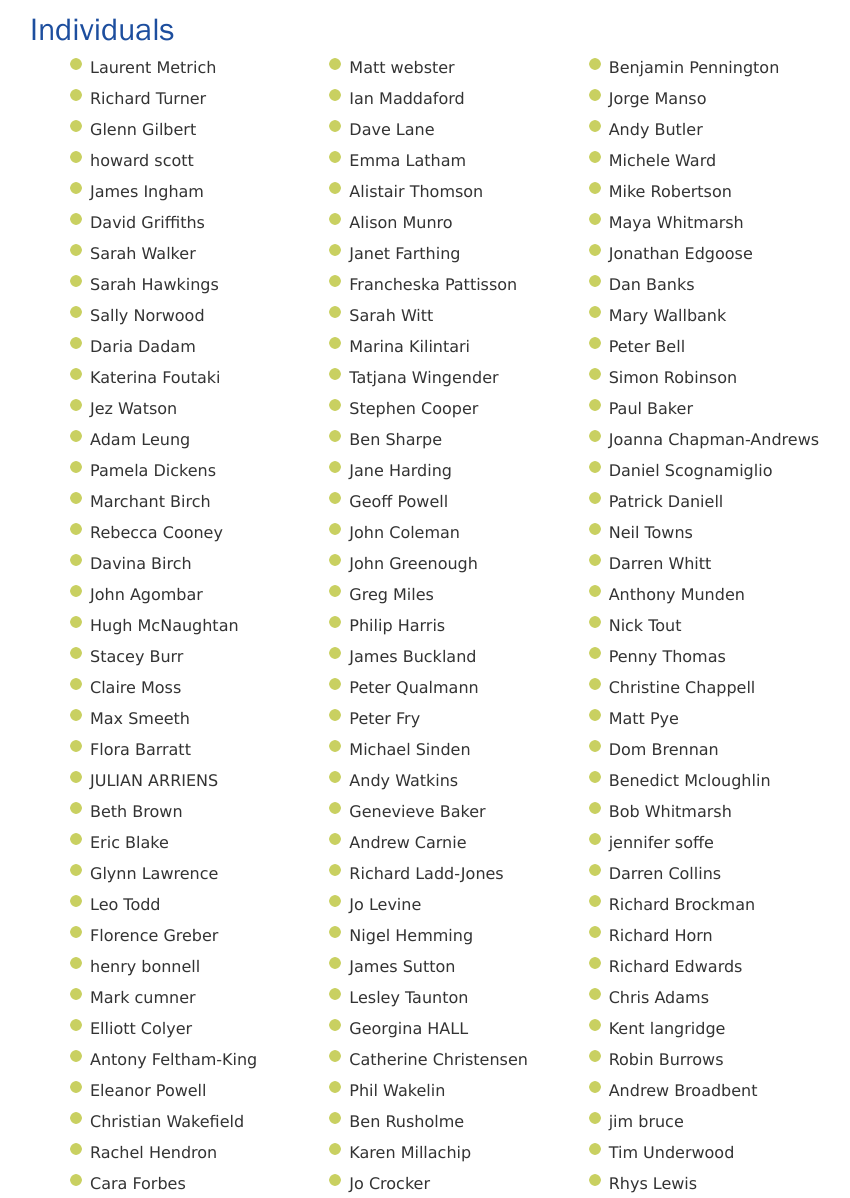
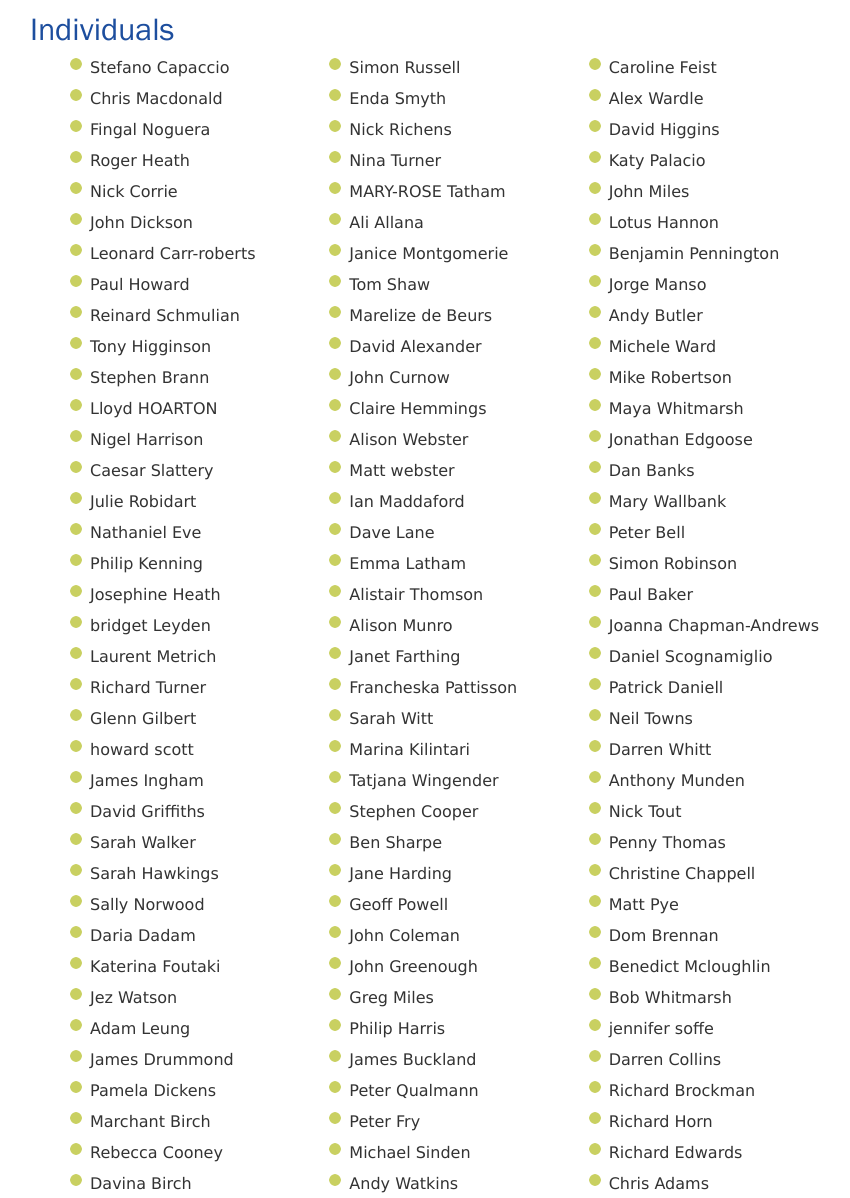
Before and after one commit to winchestercyclingcharter/winchestercyclingcharter.github.io, a Jekyll site: the page built from supporters.md, in a window 1280 px wide and 1400 px high, scrolled down 7787 px. Shown: the part 202-1400 px from the top of the window, without its empty margins (211-1061 px from the left). Built offline with Jekyll 4.4.1, drawn with Linux system fonts in a browser that asks for light colours; nearby versions of some CDN libraries.

Commit message:
Update people.yml

```diff
--- a/_data/people.yml
+++ b/_data/people.yml
@@ -572,3 +572,23 @@ people:
 - { lastname: Gilbert, firstname: Glenn, dt: 20211015-212405-667649 }
 - { lastname: Turner, firstname: Richard, dt: 20211015-215654-337100 }
 - { lastname: Metrich , firstname: Laurent, dt: 20211016-071324-724785 }
+- { lastname: Drummond, firstname: James, dt: 20211013-190747-400985 }
+- { lastname: Leyden, firstname: bridget, dt: 20211016-091950-165431 }
+- { lastname: Kenning, firstname: Philip, dt: 20211016-115513-035459 }
+- { lastname: Heath, firstname: Josephine, dt: 20211016-102213-980284 }
+- { lastname: Eve, firstname: Nathaniel, dt: 20211016-122202-770770 }
+- { lastname: Robidart, firstname: Julie, dt: 20211016-130433-187772 }
+- { lastname: Slattery, firstname: Caesar, dt: 20211016-131621-569917 }
+- { lastname: Harrison, firstname: Nigel, dt: 20211016-133203-058654 }
+- { lastname: HOARTON, firstname: Lloyd, dt: 20211016-134053-350565 }
+- { lastname: Brann, firstname: Stephen, dt: 20211016-134652-449253 }
+- { lastname: Schmulian, firstname: Reinard , dt: 20211016-140701-381834 }
+- { lastname: Howard, firstname: Paul, dt: 20211016-141359-949321 }
+- { lastname: Higginson, firstname: Tony, dt: 20211016-140536-274251 }
+- { lastname: Carr-roberts, firstname: Leonard, dt: 20211016-142350-587637 }
+- { lastname: Dickson, firstname: John, dt: 20211016-142814-772303 }
+- { lastname: Corrie, firstname: Nick, dt: 20211016-154301-871344 }
+- { lastname: Heath, firstname: Roger, dt: 20211016-162124-420844 }
+- { lastname: Noguera, firstname: Fingal, dt: 20211016-173410-158132 }
+- { lastname: Macdonald, firstname: Chris, dt: 20211016-174400-972220 }
+- { lastname: Capaccio, firstname: Stefano, dt: 20211016-181524-380045 }
```
